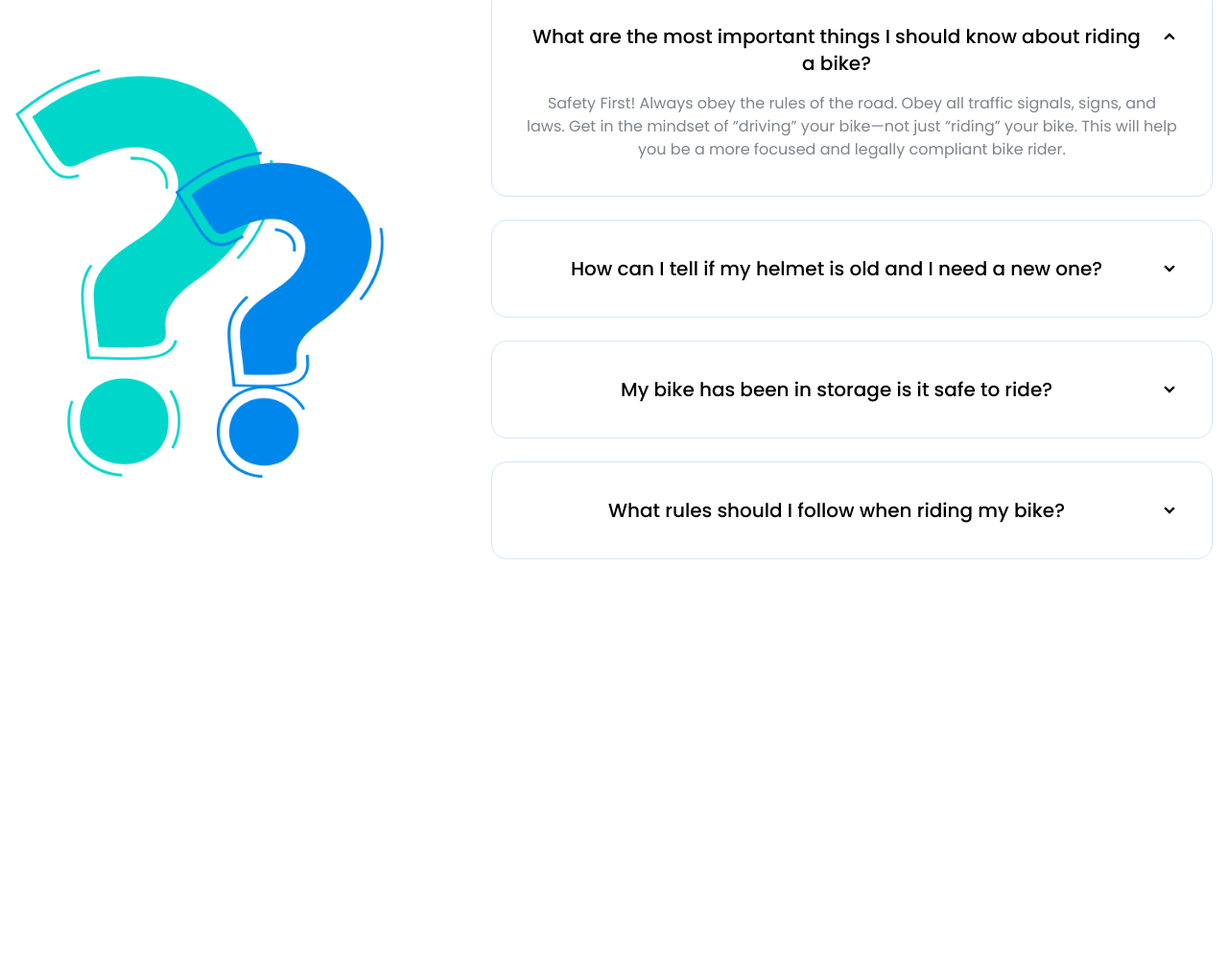
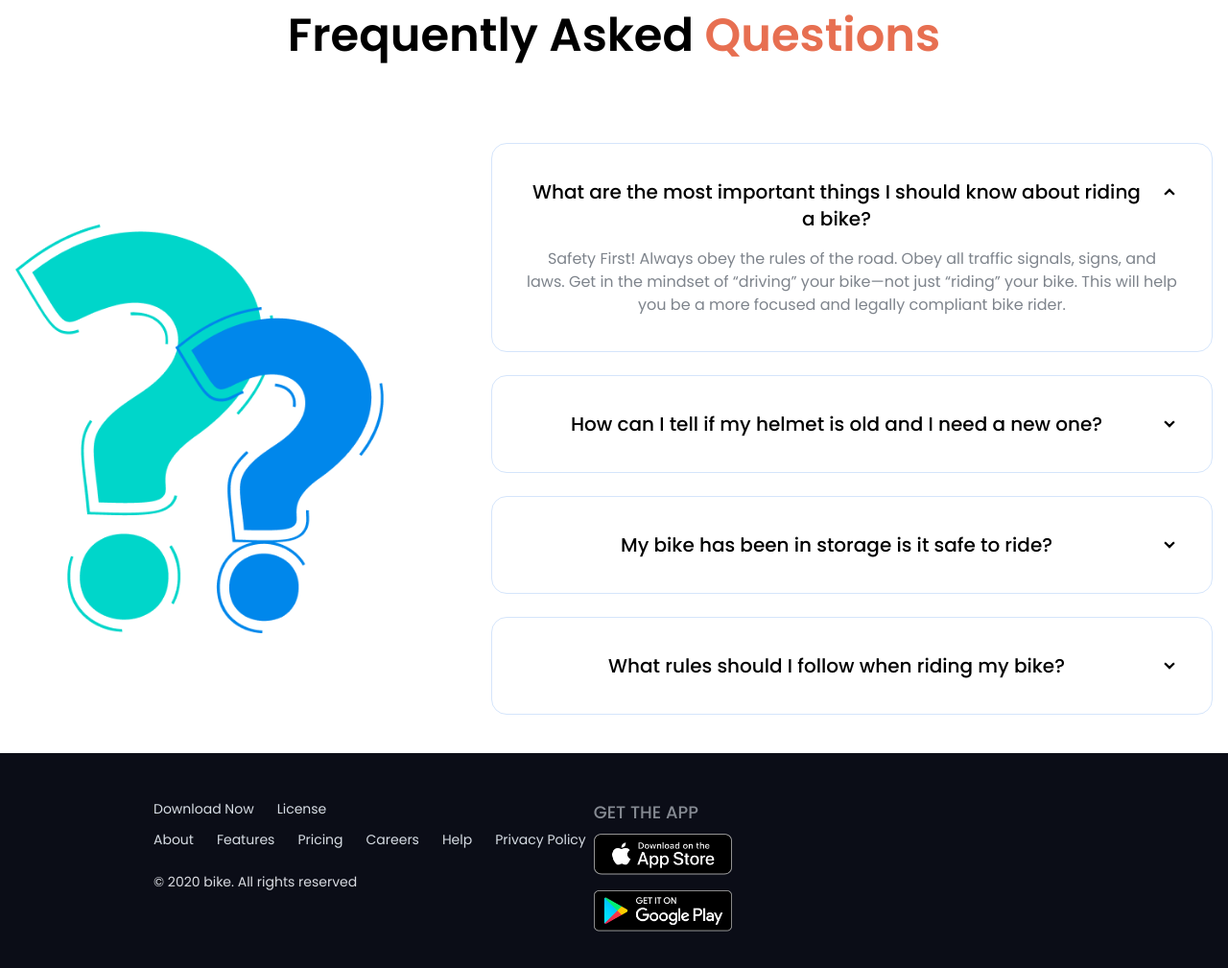
Before and after one commit to LABiB-1/biker-zone-daisyui, a plain HTML site: page index.html in a window 1280 px wide. Shown: the part 2782-3791 px from the top of the page at 96% size. Before the commit the page ends 3467 px from the top, so only its background shows below. Drawn offline with nearby package versions, Linux system fonts and the light colour scheme.

Commit message:
footer section complete

```diff
--- a/index.html
+++ b/index.html
@@ -321,13 +321,14 @@
       </section>
       <!--FAQ Section-->
       <section>
-        <div class="hero min-h-screen">
-          <div class="hero-content flex-col lg:flex-row">
+        <h2 class="text-2xl md:text-5xl font-semibold mt-32 mb-12">Frequently Asked <span class="text-bike-primary">Questions</span></h2>
+        <div class="hero">
+          <div class="hero-content flex-col lg:flex-row lg:24">
             <img
               src="images/others/faq.png"
-              class="max-w-sm rounded-lg mr-24" />
+              class="md:max-w-sm sm:w-auto rounded-lg mr-24" />
             <div>
-              <div class="collapse collapse-arrow border border-[#D5E5FB] my-6 p-5">
+              <div class="collapse collapse-arrow border border-[#D5E5FB] sm:w-auto my-6 p-5">
                 <input type="radio" name="my-accordion-2" checked="checked" />
                 <div class="collapse-title text-xl font-medium">What are the most important things I should
                   know about riding a bike?</div>
@@ -363,7 +364,38 @@
         </div>
       </section>
     </main>
-    <footer>
+    <footer class="footer bg-[#0B0D17] text-neutral-content px-40 pt-12 pb-20">
+      <div class="flex justify-between">
+        <div>
+          <div>
+            <ul class="flex gap-6 mb-3">
+              <li>Download Now</li>
+              <li>License</li>
+            </ul>
+          </div>
+          <div>
+            <ul class="flex gap-6 mb-6">
+              <li>About</li>
+              <li>Features</li>
+              <li>Pricing</li>
+              <li>Careers</li>
+              <li>Help</li>
+              <li>Privacy Policy</li>
+            </ul>
+          </div>
+
+          <h3 class="text-[#D9DBE1] text-sm font-normal">© 2020 bike. All rights reserved</h3>
+        </div>
+        <div>
+          <nav class="items-end">
+            <h6 class="footer-title font-medium text-lg">Get the App</h6>
+            <div class="grid grid-cols-1 gap-4">
+              <a href=""> <img class="w-36" src="images/others/ios.png" alt=""></a>
+              <a href=""> <img class="w-36" src="images/others/android.png" alt=""></a>
+            </div>
+          </nav>
+        </div>
+      </div>
 
     </footer>
 </body>
```
